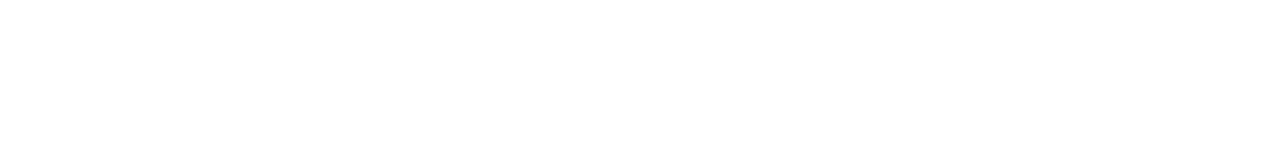
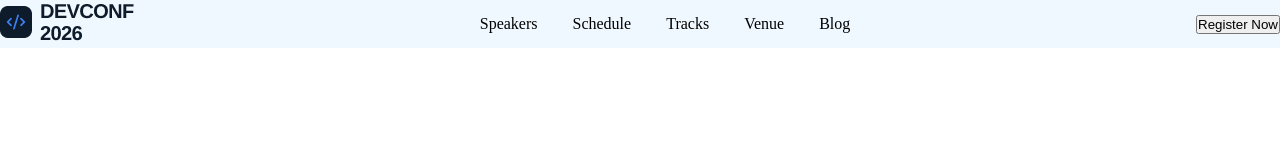
Before and after one commit to aktherhossen01/B-14-A1, a plain HTML site: page index.html in a window 1280 px wide. Drawn offline with Linux system fonts and the light colour scheme.

Commit message:
navbar complea

```diff
--- a/index.html
+++ b/index.html
@@ -4,8 +4,28 @@
     <meta charset="UTF-8">
     <meta name="viewport" content="width=device-width, initial-scale=1.0">
     <title>Dev Con</title>
+    <link rel="stylesheet" href="style.css">
 </head>
 <body>
+    <header>
+        <nav>
+            <div>
+                <img src="assets/logo.png" alt="">
 
+            </div>
+            <div>
+                <ul class="list">
+                    <li>Speakers</li>
+                    <li>Schedule</li>
+                    <li>Tracks</li>
+                    <li>Venue</li>
+                    <li>Blog</li>
+                </ul>
+            </div>
+            <div>
+                <button>Register Now</button>
+            </div>
+        </nav>
+    </header>
 </body>
 </html>
--- /dev/null
+++ b/style.css
@@ -0,0 +1,22 @@
+*{
+     padding: 0;
+    margin: 0;
+}
+
+nav{
+    display: flex;
+    justify-content: space-between;
+    background-color: aliceblue;
+    align-items: center;
+
+}
+.list{
+    display: flex;
+    justify-content: space-between;
+    gap: 35px;
+    align-items: center;
+}
+.list li{
+    font-weight: 500;
+    list-style: none;
+}
```
Also changed, not shown: assets/andrej.png (added), assets/banner.jpg (added), assets/demis.png (added), assets/footer-logo.png (added), assets/gary.png (added), assets/logo-mini.png (added), assets/logo.png (added), assets/mustafa.png (added), 1 other file.
